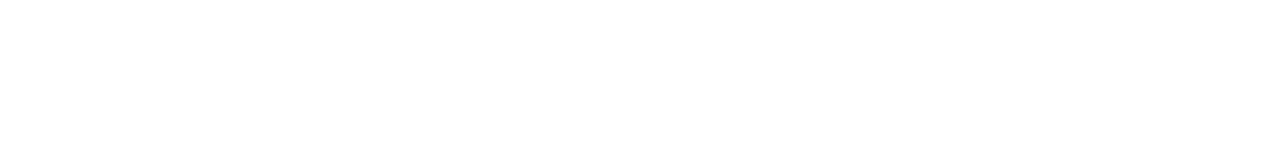
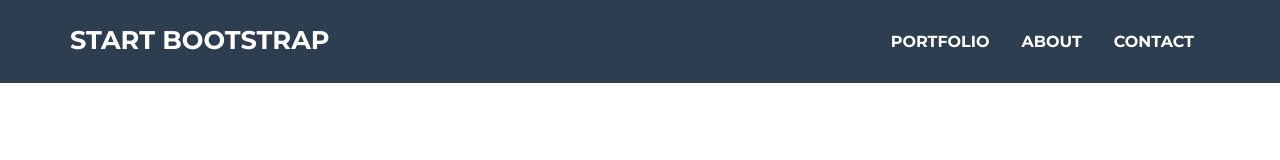
Before and after one commit to KubaMikolajczyk/Webmaster-job-assignment, a plain HTML site: page index.html in a window 1280 px wide. Drawn offline with Linux system fonts and the light colour scheme.

Commit message:
add header

```diff
--- a/index.html
+++ b/index.html
@@ -13,12 +13,32 @@
     <meta name="robots" content="index, follow">
 
     <title>WebMaster job assignment</title>
+
+    <!--  link font files  -->
+    <link href="https://fonts.googleapis.com/css?family=Montserrat:400,700" rel="stylesheet" type="text/css">
+    <link href="https://fonts.googleapis.com/css?family=Lato:400,700,400italic,700italic" rel="stylesheet" type="text/css">
+
+    <!--  link Theme css  -->
+    <link rel="stylesheet" href="style.css">
 </head>
+
 <body>
-    <div class="page">
-        <!--  Header start  -->
-        <header>
+    <div class="page" id="page-top">
+        <!--  Navigation  -->
+        <header class="fixed-top">
+            <nav class="navbar">
+                <div class="container">
+                    <a class="navbar-brand" href="#page-top">
+                        Start bootstrap
+                    </a>
+                    <ul class="nav-menu">
+                        <li class="nav-menu__link"><a href="">Portfolio</a></li>
+                        <li class="nav-menu__link"><a href="">About</a></li>
+                        <li class="nav-menu__link"><a href="">Contact</a></li>
+                    </ul>
+                </div>
 
+            </nav>
         </header>
     </div>
 
--- a/style.scss
+++ b/style.scss
@@ -1,8 +1,23 @@
+/*-----------------------------------------------------------------------------
+version:   1.0
+date:      19/11/2019
+author:    Kuba Mikołajczyk
+email:     Qba600@gmail.com
+*/
+
+
 /*
 ---------------------------------------------
                GLOBAL VARIABLES
 ---------------------------------------------
 */
+
+// COLORS
+$main-dark-blue: #2d3e50;
+$main-light-green: #1ABC9C;
+
+// TRANSITIONS
+$standard: .3s ease;
 
 /*
 ---------------------------------------------
@@ -10,8 +25,27 @@
 ---------------------------------------------
 */
 
+/* Remove padding and margin */
+*
+{
+  margin: 0;
+  padding: 0;
+  border: 0;
+  -webkit-font-smoothing: antialiased;
+  -moz-osx-font-smoothing: grayscale;
+}
+
 html {
   box-sizing: border-box;
+}
+
+body{
+  color: $main-dark-blue;
+  font-family: 'Lato', sans-serif;
+}
+
+a{
+  text-decoration: none;
 }
 
 /*
@@ -20,6 +54,30 @@ html {
 ---------------------------------------------
 */
 
+// Hovers
+
+.elevate-hover{
+  &:hover{
+    transform: translateY(-3px);
+  }
+}
+
+.main-color-hover{
+  &:hover{
+    color: $main-light-green;
+  }
+}
+
+// Helper classes
+
+.fixed-top {
+  position: fixed;
+  top: 0;
+  right: 0;
+  left: 0;
+  z-index: 1030;
+}
+
 
 /*
 ---------------------------------------------
@@ -27,11 +85,94 @@ html {
 ---------------------------------------------
 */
 
+.container{
+  width: 100%;
+  padding-right: 15px;
+  padding-left: 15px;
+  margin-right: auto;
+  margin-left: auto;
+  display: flex;
+}
+@media(min-width: 576px){
+  .container{
+    max-width: 540px;
+  }
+}
+
+@media(min-width: 768px){
+  .container{
+    max-width: 720px;
+  }
+}
+
+@media(min-width: 992px){
+  .container{
+    max-width: 960px;
+  }
+}
+
+@media(min-width: 1200px){
+  .container{
+    max-width: 1140px;
+  }
+}
+
+.row {
+  display: flex;
+  flex-wrap: wrap;
+  margin-right: -15px;
+  margin-left: -15px;
+}
+
+.col-8{
+  flex: 0 0 66.66667%;
+  max-width: 66.66667%;
+}
+
+
 /*
 ---------------------------------------------
                    HEADER
 ---------------------------------------------
 */
+
+.navbar{
+  background: $main-dark-blue;
+  padding: 1.5rem .5rem;
+}
+
+.navbar-brand{
+  display: inline-block;
+  white-space: nowrap;
+  text-transform: uppercase;
+  font-weight: 800;
+  font-family: 'Montserrat', sans-serif;
+  color:white;
+  font-size: 1.6rem;
+  transition: $standard;
+  @extend .elevate-hover;
+}
+
+.nav-menu{
+  display: flex;
+  list-style: none;
+  width: 100%;
+  justify-content: flex-end;
+  align-items: center;
+}
+
+.nav-menu__link{
+  font-family: 'Montserrat', sans-serif;
+  text-transform: uppercase;
+  font-weight: 700;
+  padding: .5rem 1rem;
+}
+
+.nav-menu__link a{
+  color: white;
+  transition: $standard;
+  @extend .main-color-hover;
+}
 
 /*
 ---------------------------------------------
```
Also changed, not shown: style.css, 1 other file.
